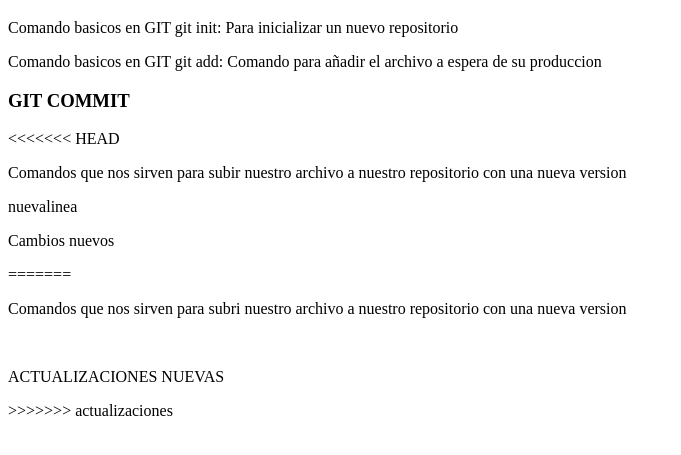
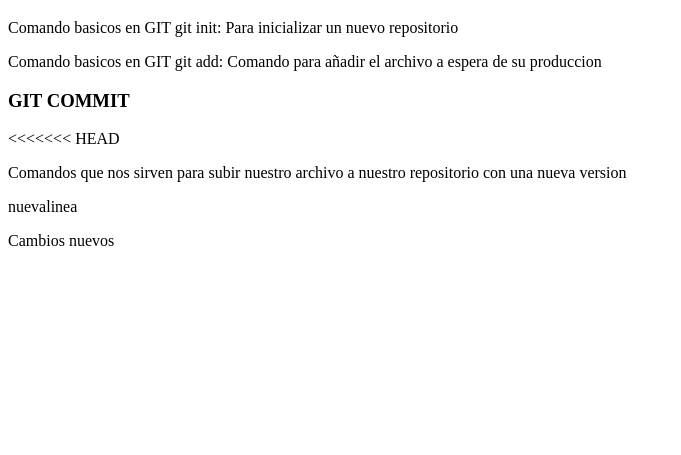
Before and after one commit to gonzalomir/prueba, a plain HTML site: page index.html in a window 1280 px wide. Shown: the part 61-516 px from the top of the page, without its empty margins (0-681 px from the left). Drawn offline with Linux system fonts and the light colour scheme.

Commit message:
version final v3.1

```diff
--- a/index.html
+++ b/index.html
@@ -18,10 +18,5 @@
     <p> nuevalinea  </p>
     <p>Cambios nuevos</p>
 
-=======
-    <p>Comandos que nos sirven para subri nuestro archivo a nuestro repositorio con una nueva version</p>
-    <br>
-    <p>ACTUALIZACIONES NUEVAS</p>
->>>>>>> actualizaciones
 </body>
 </html>
```
